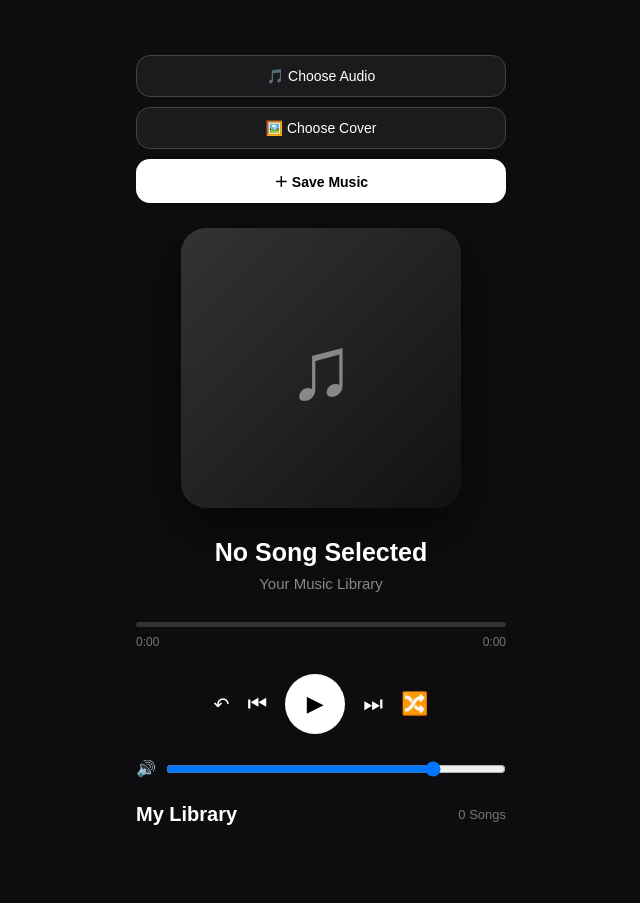
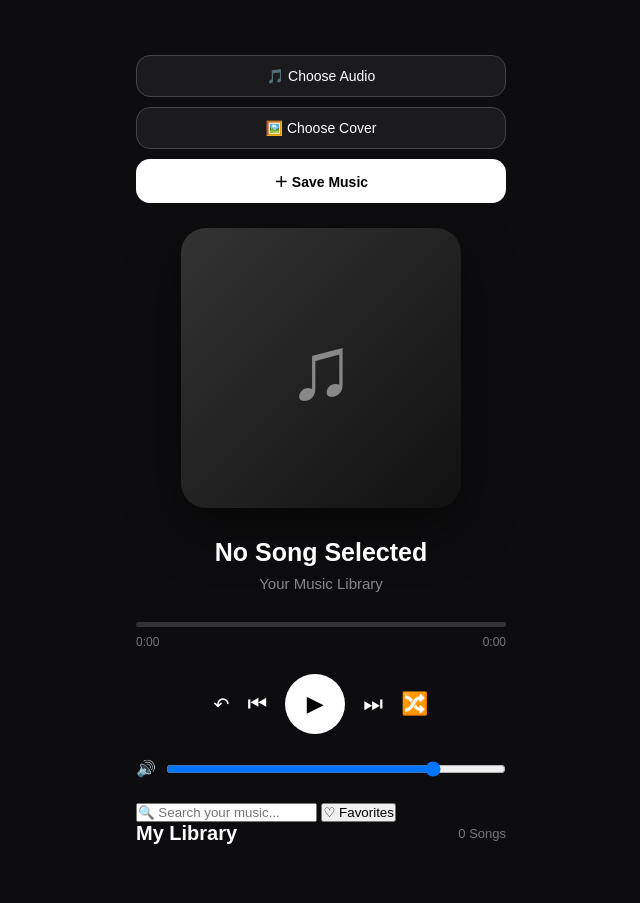
Before and after one commit to zihad202/Daruchini-s-Melody, a plain HTML site: page index.html in a window 1280 px wide. Shown: the whole page, without its empty margins (319-959 px from the left). Drawn offline with Linux system fonts and the light colour scheme.

Commit message:
Add search and favorites functionality to library
Added search input and favorites button to music library.

```diff
--- a/index.html
+++ b/index.html
@@ -161,7 +161,19 @@
     <!-- Music Library -->
 
     <div class="library">
+<div class="library-tools">
 
+    <input
+        type="search"
+        id="searchInput"
+        placeholder="🔍 Search your music..."
+    >
+
+    <button id="favoriteFilter">
+        ♡ Favorites
+    </button>
+
+</div>
         <div class="library-header">
 
             <h2>
```
